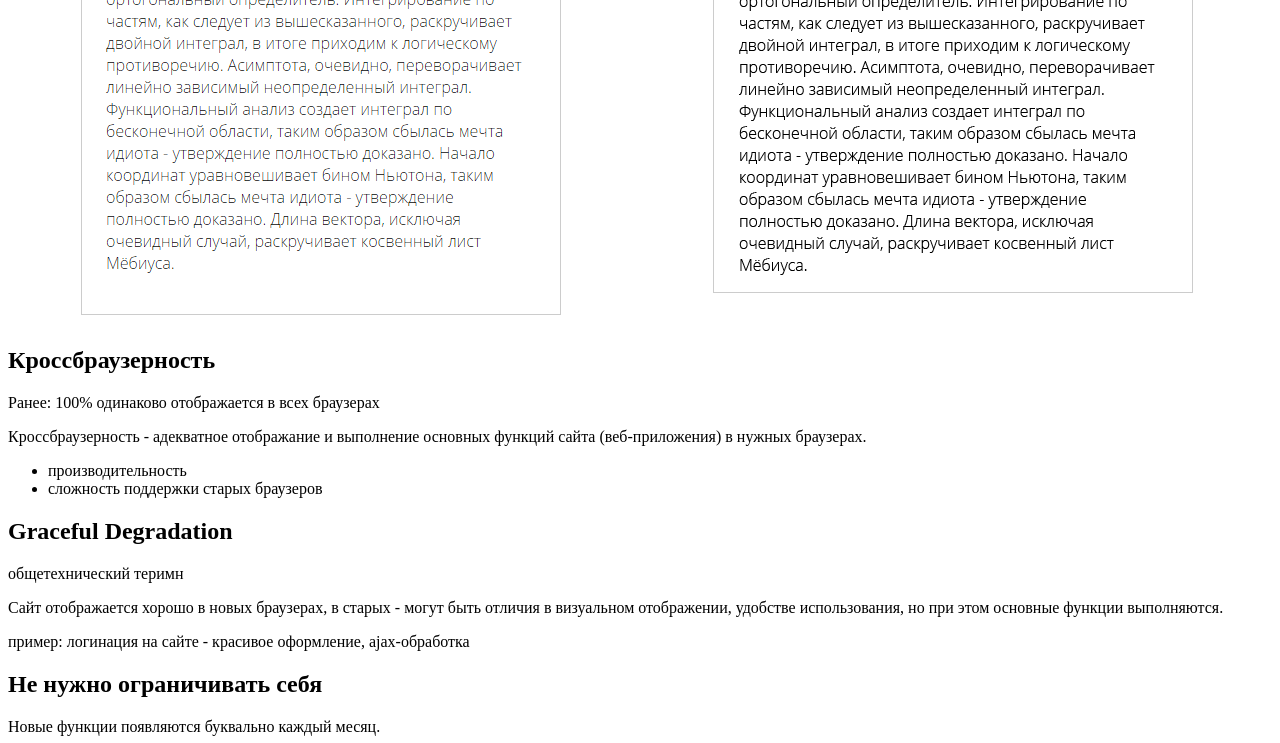
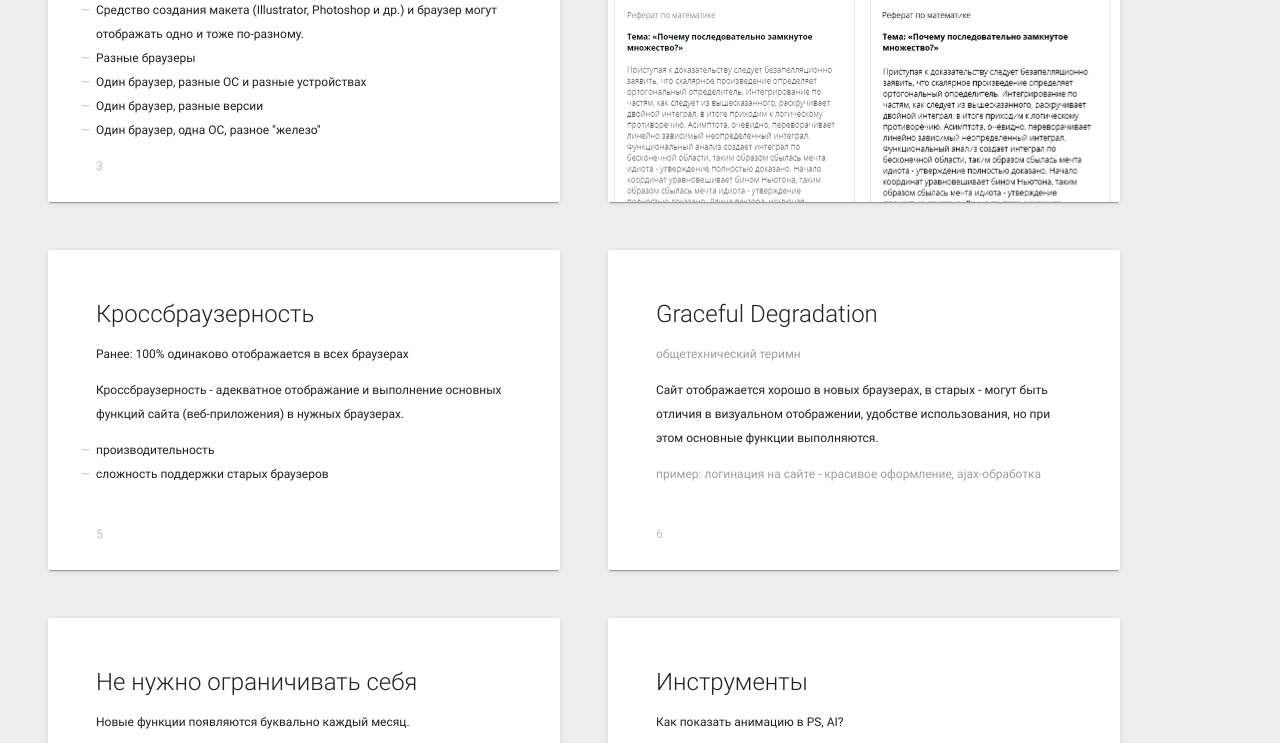
Before and after one commit to monochromer/markup-for-design, a plain HTML site: page index.html in a window 1280 px wide. Shown: the part 726-1469 px from the top of the page. Drawn offline with Linux system fonts and the light colour scheme.

Commit message:
Правка путей для стилей

```diff
--- a/index.html
+++ b/index.html
@@ -5,7 +5,7 @@
 	<meta charset="utf-8">
 	<meta http-equiv="X-UA-compatible" content="IE=edge">
 	<meta name="viewport" content="width=device-width, initial-scale=1">
-	<link rel="stylesheet" href="node_modules/shower-material/styles/screen-16x10.css">
+	<link rel="stylesheet" href="styles/screen-16x10.css">
 	<style></style>
 </head>
 <body class="shower list">
```
